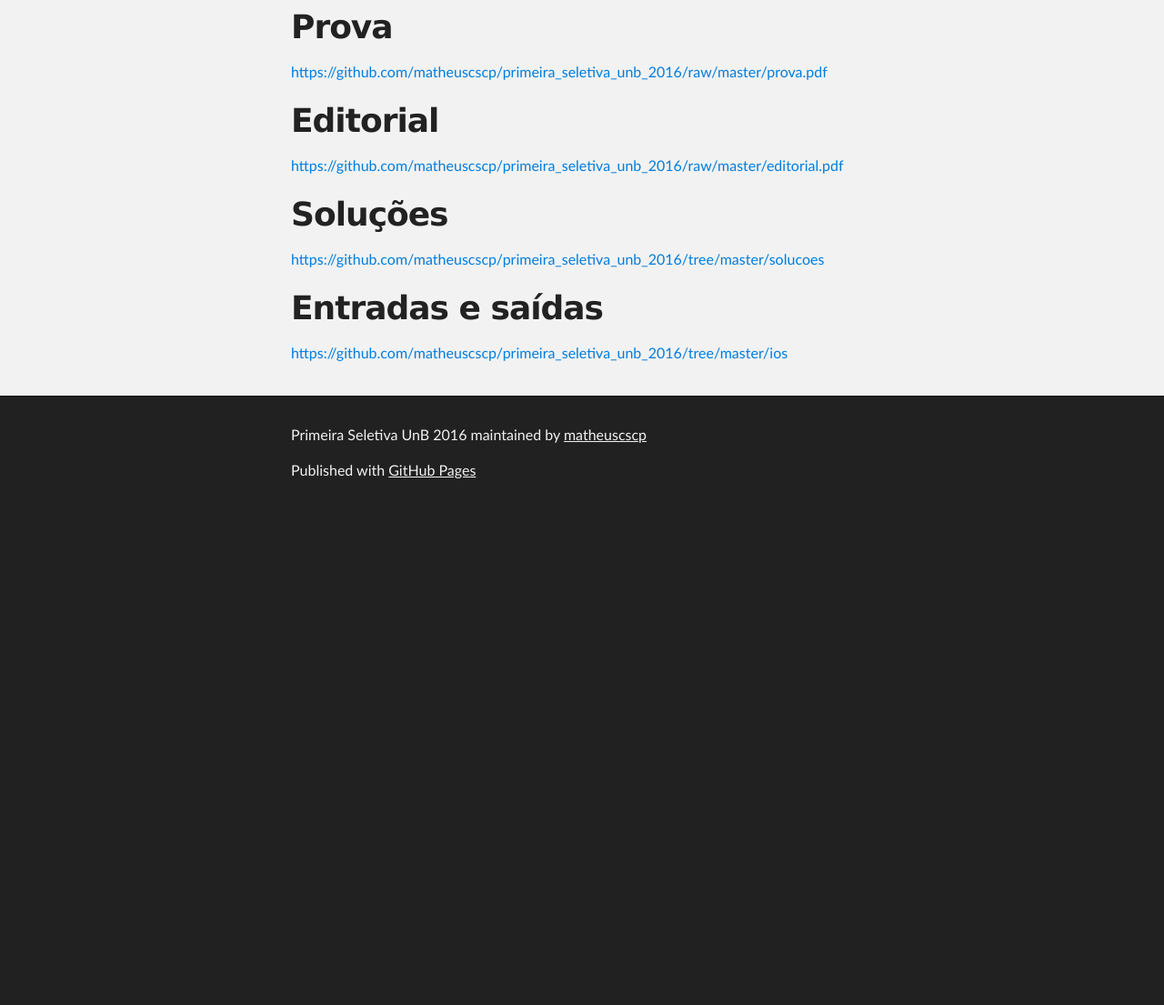
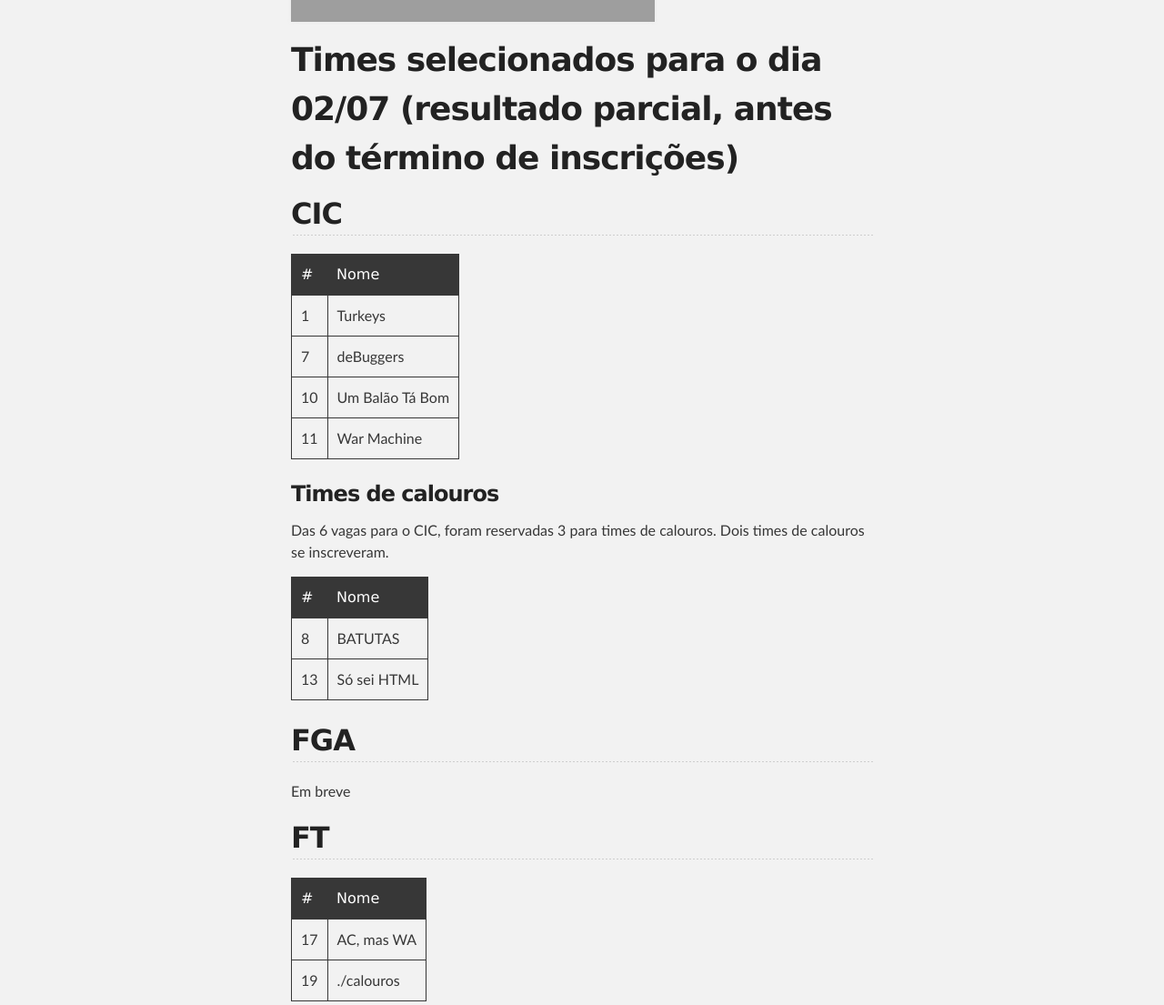
Before and after one commit to matheuscscp/primeira_seletiva_unb_2016, a plain HTML site: page index.html in a window 1280 px wide. Shown: the part 608-1713 px from the top of the page at 91% size. Before the commit the page ends 1172 px from the top, so only its background shows below. Drawn offline with Linux system fonts and the light colour scheme; grey boxes are pictures that could not be loaded.

Commit message:
Create gh-pages branch via GitHub

```diff
--- a/index.html
+++ b/index.html
@@ -4,7 +4,7 @@
   <head>
     <meta charset='utf-8'>
     <meta http-equiv="X-UA-Compatible" content="chrome=1">
-    <meta name="description" content="Primeira Seletiva UnB 2016 : Resultados da primeira seletiva da UnB para a Maratona de Programação 2016.">
+    <meta name="description" content="Primeira Seletiva UnB 2016 : Resultados da primeira seletiva da UnB para a Maratona de Programação 2016, como parte do Zerum &amp; UnB Code Day 2016 (http://zerum.com/codeday2016/).">
 
     <link rel="stylesheet" type="text/css" media="screen" href="stylesheets/stylesheet.css">
 
@@ -19,7 +19,7 @@
           <a id="forkme_banner" href="https://github.com/matheuscscp/primeira_seletiva_unb_2016">View on GitHub</a>
 
           <h1 id="project_title">Primeira Seletiva UnB 2016</h1>
-          <h2 id="project_tagline">Resultados da primeira seletiva da UnB para a Maratona de Programação 2016.</h2>
+          <h2 id="project_tagline">Resultados da primeira seletiva da UnB para a Maratona de Programação 2016, como parte do Zerum &amp; UnB Code Day 2016 (http://zerum.com/codeday2016/).</h2>
 
             <section id="downloads">
               <a class="zip_download_link" href="https://github.com/matheuscscp/primeira_seletiva_unb_2016/zipball/master">Download this project as a .zip file</a>
@@ -32,6 +32,90 @@
     <div id="main_content_wrap" class="outer">
       <section id="main_content" class="inner">
         <p><img src="https://raw.githubusercontent.com/matheuscscp/primeira_seletiva_unb_2016/master/placar.png" alt=""></p>
+
+<h1>
+<a id="times-selecionados-para-o-dia-0207-resultado-parcial-antes-do-término-de-inscrições" class="anchor" href="#times-selecionados-para-o-dia-0207-resultado-parcial-antes-do-t%C3%A9rmino-de-inscri%C3%A7%C3%B5es" aria-hidden="true"><span aria-hidden="true" class="octicon octicon-link"></span></a>Times selecionados para o dia 02/07 (resultado parcial, antes do término de inscrições)</h1>
+
+<h2>
+<a id="cic" class="anchor" href="#cic" aria-hidden="true"><span aria-hidden="true" class="octicon octicon-link"></span></a>CIC</h2>
+
+<table>
+<thead>
+<tr>
+<th>#</th>
+<th>Nome</th>
+</tr>
+</thead>
+<tbody>
+<tr>
+<td>1</td>
+<td>Turkeys</td>
+</tr>
+<tr>
+<td>7</td>
+<td>deBuggers</td>
+</tr>
+<tr>
+<td>10</td>
+<td>Um Balão Tá Bom</td>
+</tr>
+<tr>
+<td>11</td>
+<td>War Machine</td>
+</tr>
+</tbody>
+</table>
+
+<h3>
+<a id="times-de-calouros" class="anchor" href="#times-de-calouros" aria-hidden="true"><span aria-hidden="true" class="octicon octicon-link"></span></a>Times de calouros</h3>
+
+<p>Das 6 vagas para o CIC, foram reservadas 3 para times de calouros. Dois times de calouros se inscreveram.</p>
+
+<table>
+<thead>
+<tr>
+<th>#</th>
+<th>Nome</th>
+</tr>
+</thead>
+<tbody>
+<tr>
+<td>8</td>
+<td>BATUTAS</td>
+</tr>
+<tr>
+<td>13</td>
+<td>Só sei HTML</td>
+</tr>
+</tbody>
+</table>
+
+<h2>
+<a id="fga" class="anchor" href="#fga" aria-hidden="true"><span aria-hidden="true" class="octicon octicon-link"></span></a>FGA</h2>
+
+<p>Em breve</p>
+
+<h2>
+<a id="ft" class="anchor" href="#ft" aria-hidden="true"><span aria-hidden="true" class="octicon octicon-link"></span></a>FT</h2>
+
+<table>
+<thead>
+<tr>
+<th>#</th>
+<th>Nome</th>
+</tr>
+</thead>
+<tbody>
+<tr>
+<td>17</td>
+<td>AC, mas WA</td>
+</tr>
+<tr>
+<td>19</td>
+<td>./calouros</td>
+</tr>
+</tbody>
+</table>
 
 <h1>
 <a id="prova" class="anchor" href="#prova" aria-hidden="true"><span aria-hidden="true" class="octicon octicon-link"></span></a>Prova</h1>
--- a/params.json
+++ b/params.json
@@ -1,6 +1,6 @@
 {
   "name": "Primeira Seletiva UnB 2016",
-  "tagline": "Resultados da primeira seletiva da UnB para a Maratona de Programação 2016.",
-  "body": "![](https://raw.githubusercontent.com/matheuscscp/primeira_seletiva_unb_2016/master/placar.png)\r\n\r\n# Prova\r\n[https://github.com/matheuscscp/primeira_seletiva_unb_2016/raw/master/prova.pdf](https://github.com/matheuscscp/primeira_seletiva_unb_2016/raw/master/prova.pdf)\r\n\r\n# Editorial\r\n[https://github.com/matheuscscp/primeira_seletiva_unb_2016/raw/master/editorial.pdf](https://github.com/matheuscscp/primeira_seletiva_unb_2016/raw/master/editorial.pdf)\r\n\r\n# Soluções\r\n[https://github.com/matheuscscp/primeira_seletiva_unb_2016/tree/master/solucoes](https://github.com/matheuscscp/primeira_seletiva_unb_2016/tree/master/solucoes)\r\n\r\n# Entradas e saídas\r\n[https://github.com/matheuscscp/primeira_seletiva_unb_2016/tree/master/ios](https://github.com/matheuscscp/primeira_seletiva_unb_2016/tree/master/ios)",
+  "tagline": "Resultados da primeira seletiva da UnB para a Maratona de Programação 2016, como parte do Zerum & UnB Code Day 2016 (http://zerum.com/codeday2016/).",
+  "body": "![](https://raw.githubusercontent.com/matheuscscp/primeira_seletiva_unb_2016/master/placar.png)\r\n\r\n# Times selecionados para o dia 02/07 (resultado parcial, antes do término de inscrições)\r\n## CIC\r\n| #   | Nome            |\r\n| --- | --------------- |\r\n| 1   | Turkeys         |\r\n| 7   | deBuggers       |\r\n| 10  | Um Balão Tá Bom |\r\n| 11  | War Machine     |\r\n### Times de calouros\r\nDas 6 vagas para o CIC, foram reservadas 3 para times de calouros. Dois times de calouros se inscreveram.\r\n\r\n| #   | Nome        |\r\n| --- | ----------- |\r\n| 8   | BATUTAS     |\r\n| 13  | Só sei HTML |\r\n## FGA\r\nEm breve\r\n## FT\r\n| #   | Nome       |\r\n| --- | ---------- |\r\n| 17  | AC, mas WA |\r\n| 19  | ./calouros |\r\n\r\n# Prova\r\n[https://github.com/matheuscscp/primeira_seletiva_unb_2016/raw/master/prova.pdf](https://github.com/matheuscscp/primeira_seletiva_unb_2016/raw/master/prova.pdf)\r\n\r\n# Editorial\r\n[https://github.com/matheuscscp/primeira_seletiva_unb_2016/raw/master/editorial.pdf](https://github.com/matheuscscp/primeira_seletiva_unb_2016/raw/master/editorial.pdf)\r\n\r\n# Soluções\r\n[https://github.com/matheuscscp/primeira_seletiva_unb_2016/tree/master/solucoes](https://github.com/matheuscscp/primeira_seletiva_unb_2016/tree/master/solucoes)\r\n\r\n# Entradas e saídas\r\n[https://github.com/matheuscscp/primeira_seletiva_unb_2016/tree/master/ios](https://github.com/matheuscscp/primeira_seletiva_unb_2016/tree/master/ios)",
   "note": "Don't delete this file! It's used internally to help with page regeneration."
 }
```
